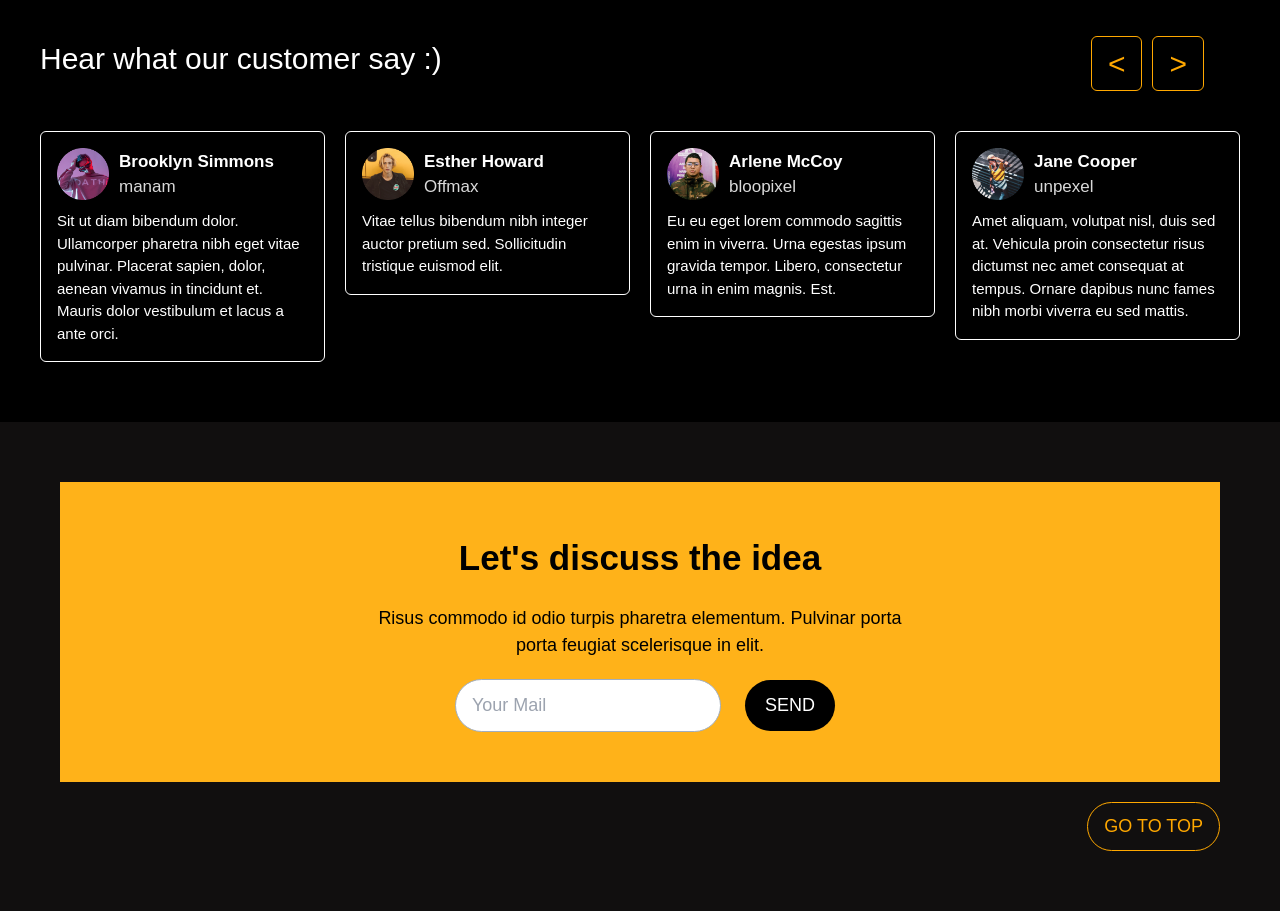
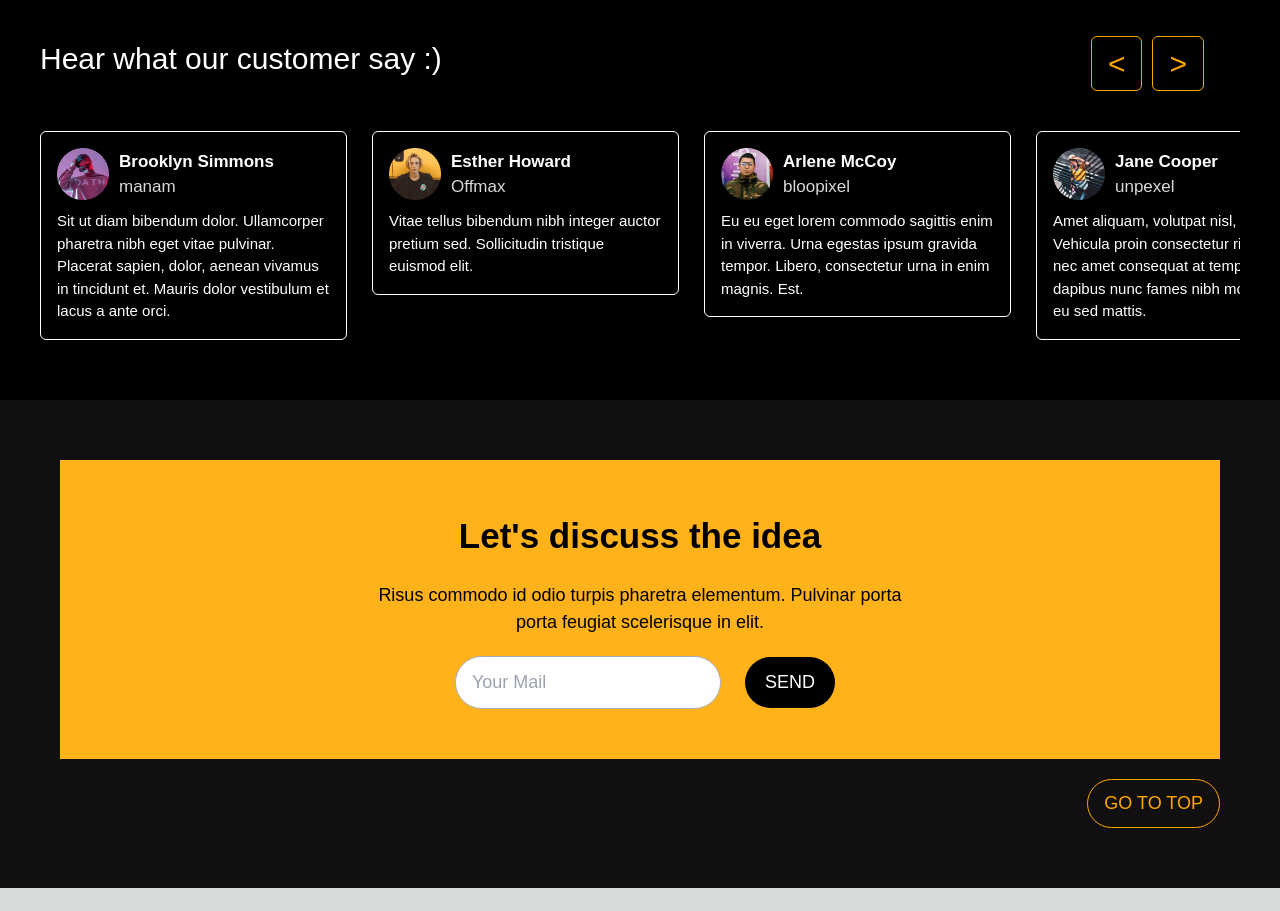
Before and after one commit to SaurabhBarde-007/Nucast-FilmFare, a Next.js app: page / in a window 1280 px wide. Shown: the part 3880-4791 px from the top of the page. After the commit the page ends 4768 px from the top, so only its background shows below. Built offline with nearby package versions, Linux system fonts and the light colour scheme.

Commit message:
"Minor Changes"

```diff
--- a/components/CustomerCard.jsx
+++ b/components/CustomerCard.jsx
@@ -4,7 +4,7 @@ const CustomerCard = ({title,subtitle,src,content}) => {
 
     return (
         <>
-            <div className='w-[100vw] px-[16px] py-[16px] h-auto border-[#fff] border-[1.5px] flex flex-col justify-center items-start gap-[10px] rounded-md'>
+            <div className='w-[307px] px-[16px] py-[16px] h-auto border-[#fff] border-[1.5px] flex flex-col justify-center items-start gap-[10px] rounded-md flex-shrink-0'>
                 <div className='flex justify-start items-center gap-[10px]'>
                     <div className='rounded-xl w-[52px] h-[52px] '><img className=' object-cover' src={src} alt="user" /></div>
                     <div className='flex flex-col justify-center items-start'>
--- a/components/CustomerFeedback.jsx
+++ b/components/CustomerFeedback.jsx
@@ -14,7 +14,7 @@ const CustomerFeedback = () => {
                   <button className="text-[#] text-[#FFA800] border-[#FFA800] border-[1.5px] px-[16px] py-[4px] rounded-md ">&gt;</button>
                 </div>
             </div>
-            <div className="w-[100%] flex justify-start items-start gap-[20px] flex-shrink-0">
+            <div className="w-[100%] flex justify-start items-start gap-[25px] overflow-hidden">
                 <CustomerCard
                   title="Brooklyn Simmons"
                   subtitle="manam"
--- a/package.json
+++ b/package.json
@@ -11,6 +11,7 @@
   "dependencies": {
     "autoprefixer": "10.4.14",
     "framer-motion": "^10.12.18",
+    "gsap": "^3.12.2",
     "next": "13.4.8",
     "next-google-fonts": "^2.2.0",
     "postcss": "8.4.24",
```
Also changed, not shown: 2 other files (tests, documents, lock files or other folders).
